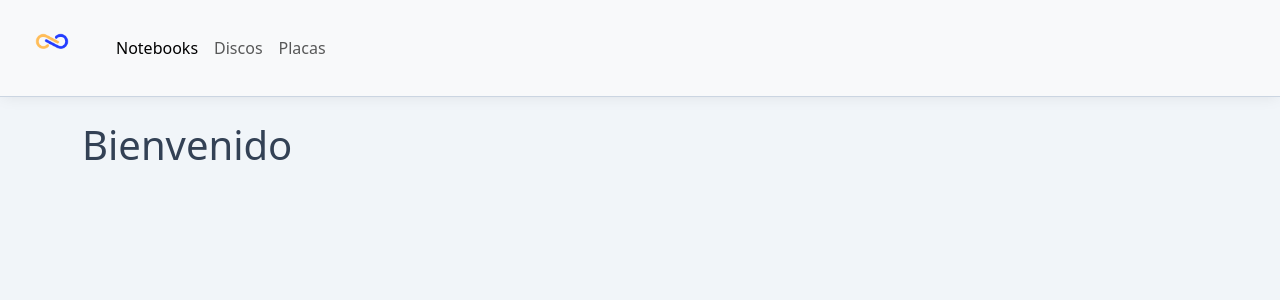
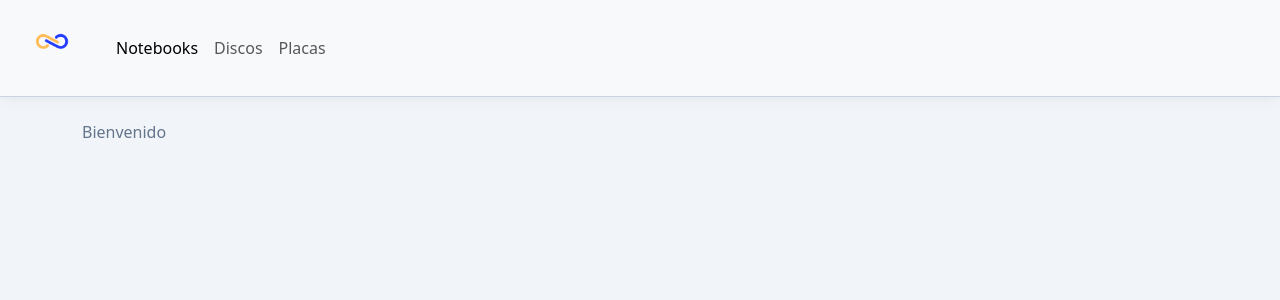
Before and after one commit to NicolasCaminos/infinity-shop, a React (Vite) app: page / in a window 1280 px wide. Shown: the top 300 px of the page. Built offline with nearby package versions, Linux system fonts and the light colour scheme.

Commit message:
Actualizar ItemListContainer.jsx

```diff
--- a/src/components/ItemList/ItemListContainer.jsx
+++ b/src/components/ItemList/ItemListContainer.jsx
@@ -3,7 +3,7 @@ const ItemListContainer = () => {
   return (
     <main className="base-content">
       <div className="container">
-        <h1>Bienvenido</h1>
+        <p>Bienvenido</p>
       </div>
     </main>
   );
```
